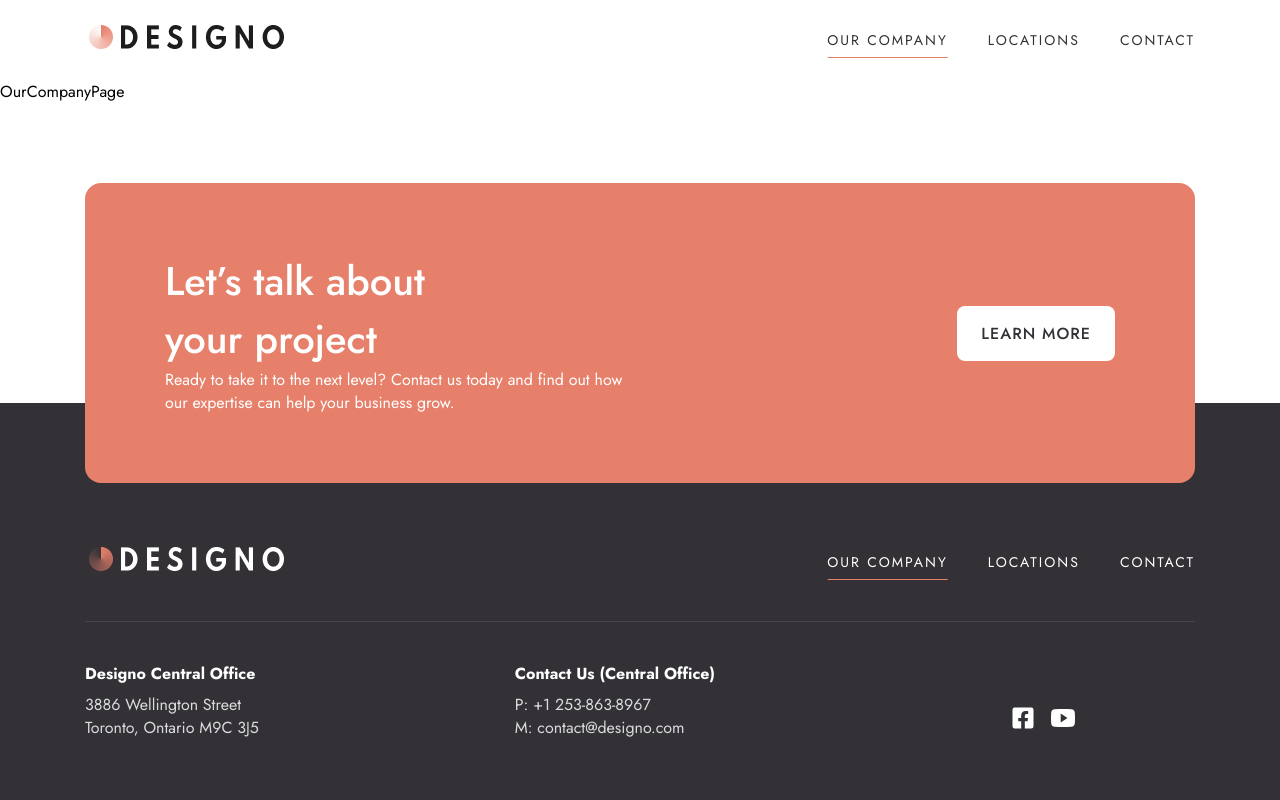
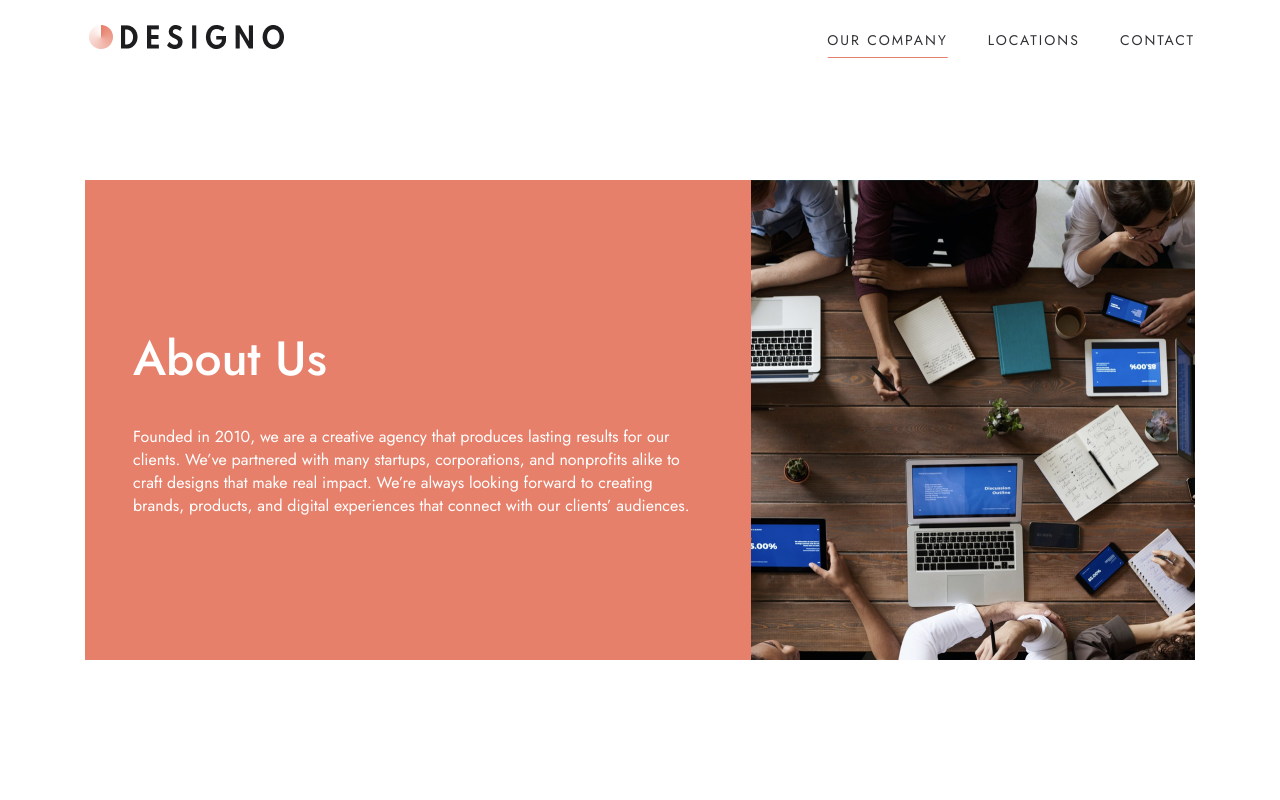
Before and after one commit to DanyloOhurtsov/Designo, a React (Create React App) app: page /our-company in a window 1280 px wide. Shown: the top 800 px of the page. Built offline with nearby package versions, Linux system fonts and the light colour scheme; some icons are missing; the HTML template or start-up script is replaced by a standard one.

Commit message:
About Page (OurCompanyPage.jsx)
Changes:
- Added About Page
- Updated OurCompany Page to include Hero section component
- Create ourCompany.module.scss styling module for OurCompanyPage.jsx

```diff
--- a/src/pages/CatalogPage/CatalogPage.jsx
+++ /dev/null
@@ -1,6 +0,0 @@
-import React from "react";
-import styles from "./catalogPage.module.scss";
-
-export const CatalogPage = () => {
-    return <div>CatalogPage</div>;
-};
--- a/src/pages/CatalogPage/catalogPage.module.scss
+++ /dev/null
@@ -1 +0,0 @@
-@import "../../mainStyles.module.scss";
--- a/src/pages/OurCompanyPage/OurCompanyPage.jsx
+++ b/src/pages/OurCompanyPage/OurCompanyPage.jsx
@@ -1,7 +1,26 @@
-import React from 'react'
+import React from "react";
+import styles from "./ourCompany.module.scss";
 
 export const OurCompanyPage = () => {
-  return (
-    <div>OurCompanyPage</div>
-  )
-}
+    return (
+        <div className={styles.ourCompanyPage}>
+            <div className={styles.heroSection}>
+                <div className={styles.textContentHero}>
+                    <h2 className={styles.title2}>About Us</h2>
+                    <p className={styles.subtitle}>
+                        Founded in 2010, we are a creative agency that produces
+                        lasting results for our clients. We’ve partnered with
+                        many startups, corporations, and nonprofits alike to
+                        craft designs that make real impact. We’re always
+                        looking forward to creating brands, products, and
+                        digital experiences that connect with our clients’
+                        audiences.
+                    </p>
+                </div>
+                <div className={styles.photoContentHero}>
+
+                </div>
+            </div>
+        </div>
+    );
+};
--- /dev/null
+++ b/src/pages/OurCompanyPage/ourCompany.module.scss
@@ -0,0 +1,38 @@
+@import "../../mainStyles.module.scss";
+
+.ourCompanyPage {
+    padding: 100px 16px;
+    .heroSection {
+        max-width: 1110px;
+        margin: auto;
+        display: flex;
+        background: $color_Peach;
+        height: 480px;
+        .textContentHero {
+            display: flex;
+            flex-direction: column;
+            justify-content: center;
+            padding: 100px 48px;
+            gap: 32px;
+            width: 60%;
+            .title2 {
+                color: $color_White;
+                font-size: $size_48;
+                font-weight: $weight_500;
+            }
+            .subtitle {
+                color: $color_White;
+                font-size: $size_16;
+                font-weight: $weight_400;
+            }
+        }
+        .photoContentHero {
+            background-image: url("../../content/images/Bitmap.png");
+            background-repeat: no-repeat;
+            background-position: 50% 50%;
+            height: 100%;
+            width: 40%;
+            background-color: aqua;
+        }
+    }
+}
```
Also changed, not shown: src/content/images/Bitmap.png (added).
